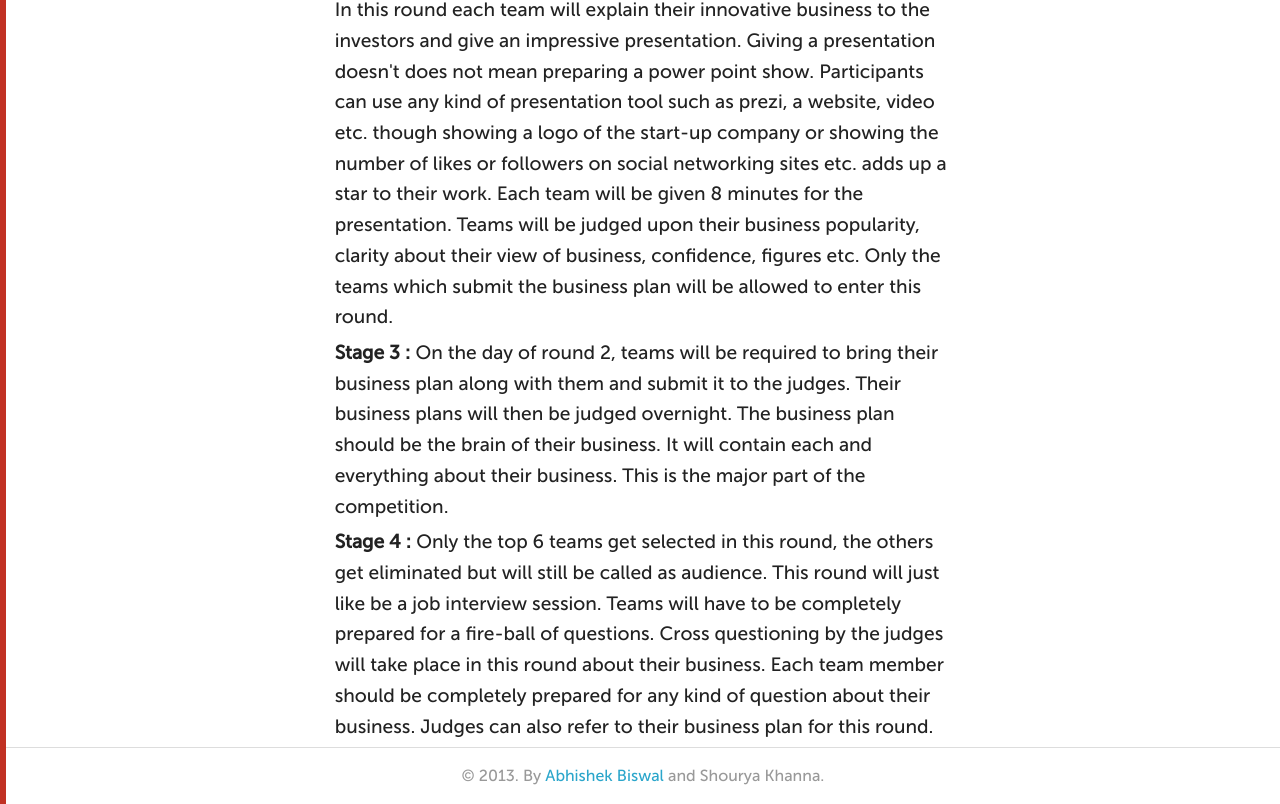
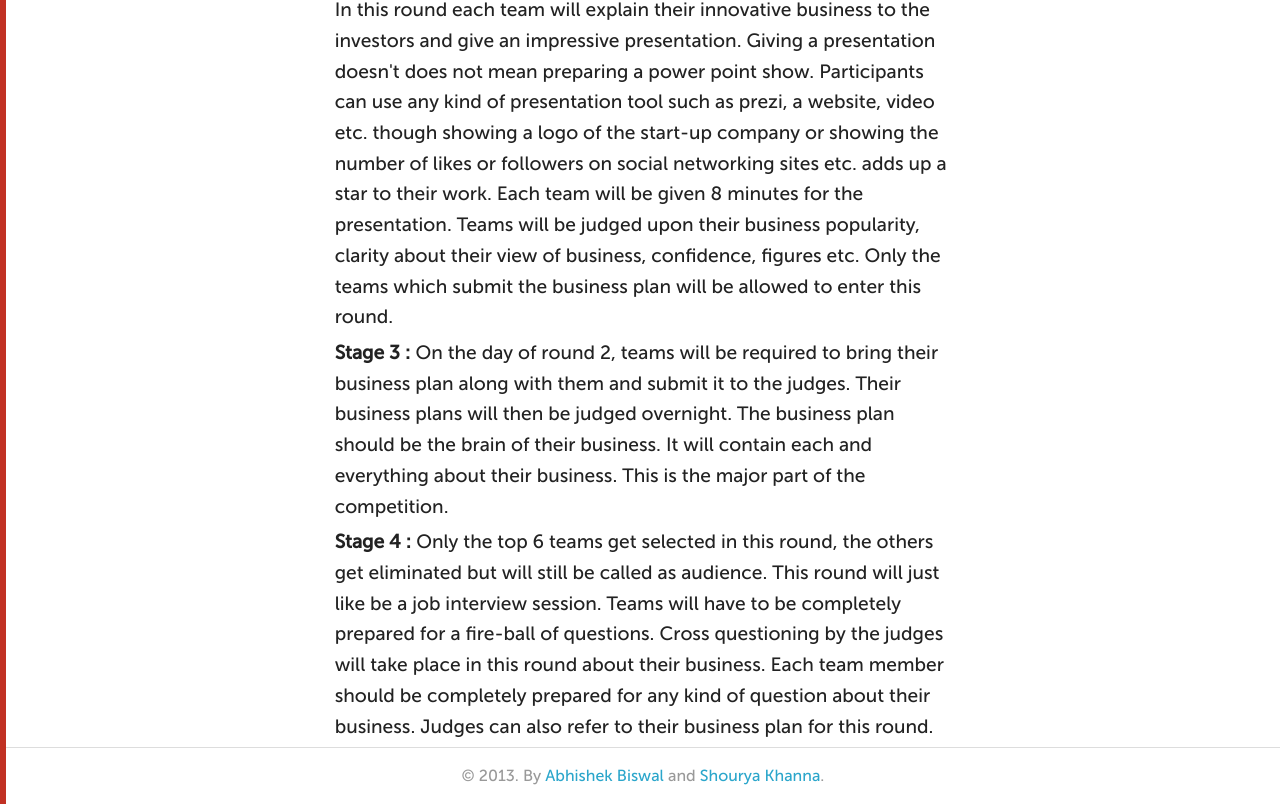
Before and after one commit to AbhishekBiswal/init, a plain HTML site: page index.html in a window 1280 px wide. Shown: the part 1633-2437 px from the top of the page. Drawn offline with Linux system fonts and the light colour scheme; files whose address does not match are found by name.

Commit message:
shouryas link

```diff
--- a/index.html
+++ b/index.html
@@ -83,7 +83,7 @@
 </ul>
 
 <div class="footer">
-	&copy; 2013. By <a href="http://www.abhishekbiswal.com/">Abhishek Biswal</a> and Shourya Khanna.
+	&copy; 2013. By <a href="http://www.abhishekbiswal.com/">Abhishek Biswal</a> and <a href="http://linkedin.com/in/shouryakhanna">Shourya Khanna</a>.
 </div>
 
 </body>
```
